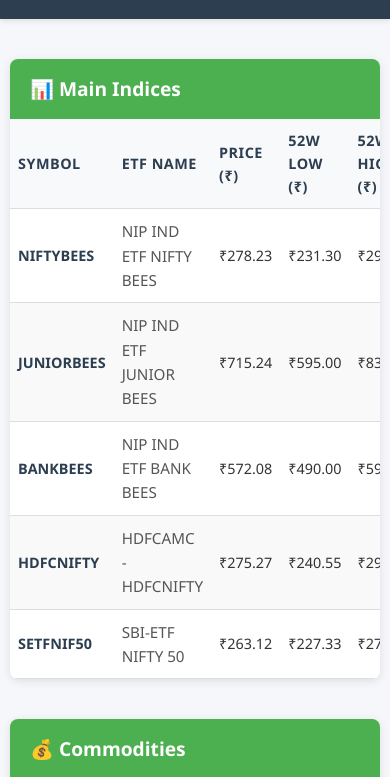
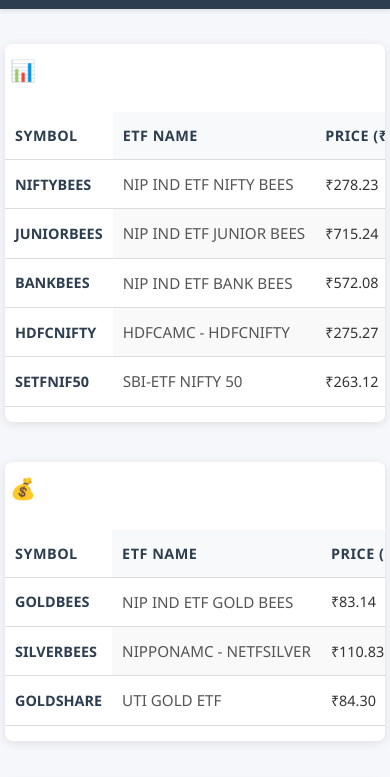
Before and after one commit to KAMBARIAM/etf-dashboard, a plain HTML site: page etf_viewer.html in a window 390 px wide. Shown: the part 154-931 px from the top of the page. Drawn offline with Linux system fonts and the light colour scheme.

Commit message:
Adding mobile screen responsiveness

```diff
--- a/etf_viewer.html
+++ b/etf_viewer.html
@@ -36,6 +36,19 @@
             padding: 20px 0;
             margin-bottom: 30px;
             box-shadow: 0 2px 5px rgba(0,0,0,0.1);
+        }
+
+        .table-responsive {
+            width: 100%;
+            overflow-x: auto;
+            -webkit-overflow-scrolling: touch;
+            margin: 15px 0;
+            position: relative;
+        }
+
+        .table-responsive table {
+            min-width: 800px; /* Minimum width to show all columns */
+            width: 100%;
         }
 
         h1 {
@@ -139,16 +152,42 @@
 
         @media (max-width: 768px) {
             .container {
-                padding: 10px;
+                padding: 5px;
+                max-width: 100%;
+                overflow-x: hidden;
             }
 
             th, td {
-                padding: 10px 8px;
+                padding: 12px 10px;
                 font-size: 0.9em;
+                white-space: nowrap;
             }
 
             .section-header {
-                font-size: 1.2em;
+                font-size: 1.3em;
+                padding: 10px 5px;
+                position: sticky;
+                left: 5px;
+                background: white;
+                z-index: 1;
+            }
+
+            /* Make first column sticky on mobile */
+            th:first-child,
+            td:first-child {
+                position: sticky;
+                left: 0;
+                background: white;
+                z-index: 1;
+                box-shadow: 2px 0 5px rgba(0,0,0,0.1);
+            }
+
+            /* Make header sticky */
+            thead th {
+                position: sticky;
+                top: 0;
+                z-index: 2;
+                background: #f8f9fa;
             }
         }
     </style>
```
